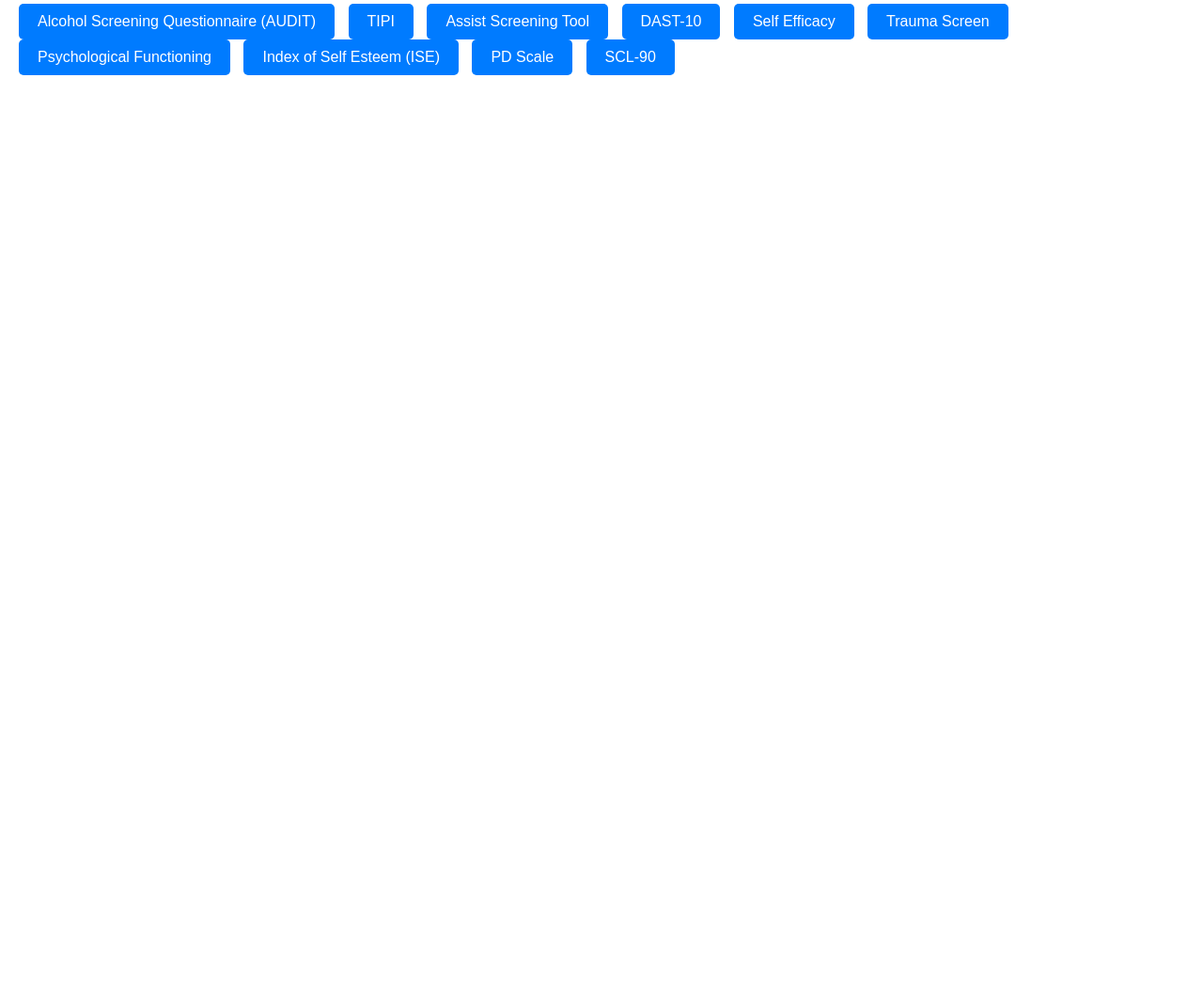
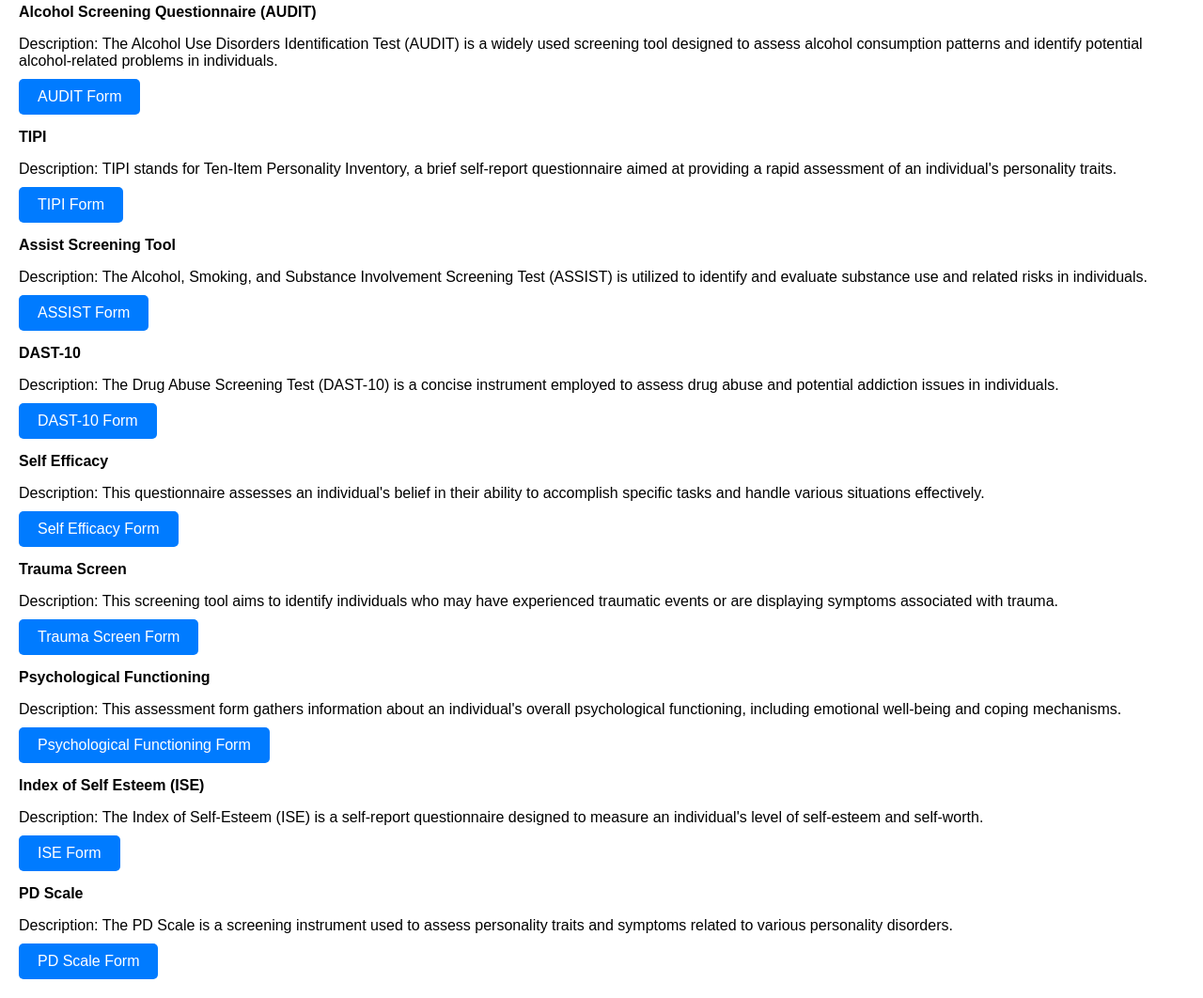
Before and after one commit to highb33kay/forms, a plain HTML site: page index.html in a window 1280 px wide. Shown: the part 526-1588 px from the top of the page at 94% size. Before the commit the page ends 800 px from the top, so only its background shows below. Drawn offline with Linux system fonts and the light colour scheme.

Commit message:
Update index.html

```diff
--- a/index.html
+++ b/index.html
@@ -78,16 +78,54 @@
         These forms are compulsory to fill out before accessing the other screening forms. After completing these forms, you can access the remaining screening forms from the links below.
     </p>
     <p>
-        <a class="form-link" href="#" onclick="return openFormPopup('https://forms.gle/qukKL7efQ7hQAyiz8');">Alcohol Screening Questionnaire (AUDIT)</a>
-        <a class="form-link" href="#" onclick="return openFormPopup('https://forms.gle/RrDBJvWPvRKTsdzZ6');">TIPI</a>
-        <a class="form-link" href="#" onclick="return openFormPopup('https://forms.gle/4z4onF3PWmDrZ1Fw6');">Assist Screening Tool</a>
-        <a class="form-link" href="#" onclick="return openFormPopup('https://forms.gle/NeoQ2TZ69Euor69F9');">DAST-10</a>
-        <a class="form-link" href="#" onclick="return openFormPopup('https://forms.gle/3HQxYfTbb1E7mBn7A');">Self Efficacy</a>
-        <a class="form-link" href="#" onclick="return openFormPopup('https://forms.gle/F4WKQuxbkWJs1YWp8');">Trauma Screen</a>
-        <a class="form-link" href="#" onclick="return openFormPopup('https://forms.gle/wVDCPUNomzph4sxe8');">Psychological Functioning</a>
-        <a class="form-link" href="#" onclick="return openFormPopup('https://forms.gle/MkCEGKp6Y1mbQ18o6');">Index of Self Esteem (ISE)</a>
-        <a class="form-link" href="#" onclick="return openFormPopup('https://forms.gle/HKp6HJG1yQaFoDcj6');">PD Scale</a>
-        <a class="form-link" href="#" onclick="return openFormPopup('https://forms.gle/yMJh5uNMd1frHqok8');">SCL-90</a>
+        <ul class="form-list">
+        <!-- Add the same class form-item to other forms -->
+        <li class="form-item">
+            <strong>Alcohol Screening Questionnaire (AUDIT)</strong>
+            <p>Description: The Alcohol Use Disorders Identification Test (AUDIT) is a widely used screening tool designed to assess alcohol consumption patterns and identify potential alcohol-related problems in individuals.</p>
+            <a class="form-link" href="#" onclick="return openFormPopup('https://forms.gle/qukKL7efQ7hQAyiz8');">AUDIT Form</a>
+        </li>
+        <li class="form-item">
+            <strong>TIPI</strong>
+            <p>Description: TIPI stands for Ten-Item Personality Inventory, a brief self-report questionnaire aimed at providing a rapid assessment of an individual's personality traits.</p>
+            <a class="form-link" href="#" onclick="return openFormPopup('https://forms.gle/RrDBJvWPvRKTsdzZ6');">TIPI Form</a>
+        </li>
+        <li class="form-item">
+            <strong>Assist Screening Tool</strong>
+            <p>Description: The Alcohol, Smoking, and Substance Involvement Screening Test (ASSIST) is utilized to identify and evaluate substance use and related risks in individuals.</p>
+            <a class="form-link" href="#" onclick="return openFormPopup('https://forms.gle/4z4onF3PWmDrZ1Fw6');">ASSIST Form</a>
+        </li>
+        <li class="form-item">
+            <strong>DAST-10</strong>
+            <p>Description: The Drug Abuse Screening Test (DAST-10) is a concise instrument employed to assess drug abuse and potential addiction issues in individuals.</p>
+            <a class="form-link" href="#" onclick="return openFormPopup('https://forms.gle/NeoQ2TZ69Euor69F9');">DAST-10 Form</a>
+        </li>
+        <li class="form-item">
+            <strong>Self Efficacy</strong>
+            <p>Description: This questionnaire assesses an individual's belief in their ability to accomplish specific tasks and handle various situations effectively.</p>
+            <a class="form-link" href="#" onclick="return openFormPopup('https://forms.gle/3HQxYfTbb1E7mBn7A');">Self Efficacy Form</a>
+        </li>
+        <li class="form-item">
+            <strong>Trauma Screen</strong>
+            <p>Description: This screening tool aims to identify individuals who may have experienced traumatic events or are displaying symptoms associated with trauma.</p>
+            <a class="form-link" href="#" onclick="return openFormPopup('https://forms.gle/F4WKQuxbkWJs1YWp8');">Trauma Screen Form</a>
+        </li>
+        <li class="form-item">
+            <strong>Psychological Functioning</strong>
+            <p>Description: This assessment form gathers information about an individual's overall psychological functioning, including emotional well-being and coping mechanisms.</p>
+            <a class="form-link" href="#" onclick="return openFormPopup('https://forms.gle/wVDCPUNomzph4sxe8');">Psychological Functioning Form</a>
+        </li>
+        <li class="form-item">
+            <strong>Index of Self Esteem (ISE)</strong>
+            <p>Description: The Index of Self-Esteem (ISE) is a self-report questionnaire designed to measure an individual's level of self-esteem and self-worth.</p>
+            <a class="form-link" href="#" onclick="return openFormPopup('https://forms.gle/MkCEGKp6Y1mbQ18o6');">ISE Form</a>
+        </li>
+        <li class="form-item">
+            <strong>PD Scale</strong>
+            <p>Description: The PD Scale is a screening instrument used to assess personality traits and symptoms related to various personality disorders.</p>
+            <a class="form-link" href="#" onclick="return openFormPopup('https://forms.gle/HKp6HJG1yQaFoDcj6');">PD Scale Form</a>
+        </li>
+    </ul>
     </p>
 </body>
 </html>
```
